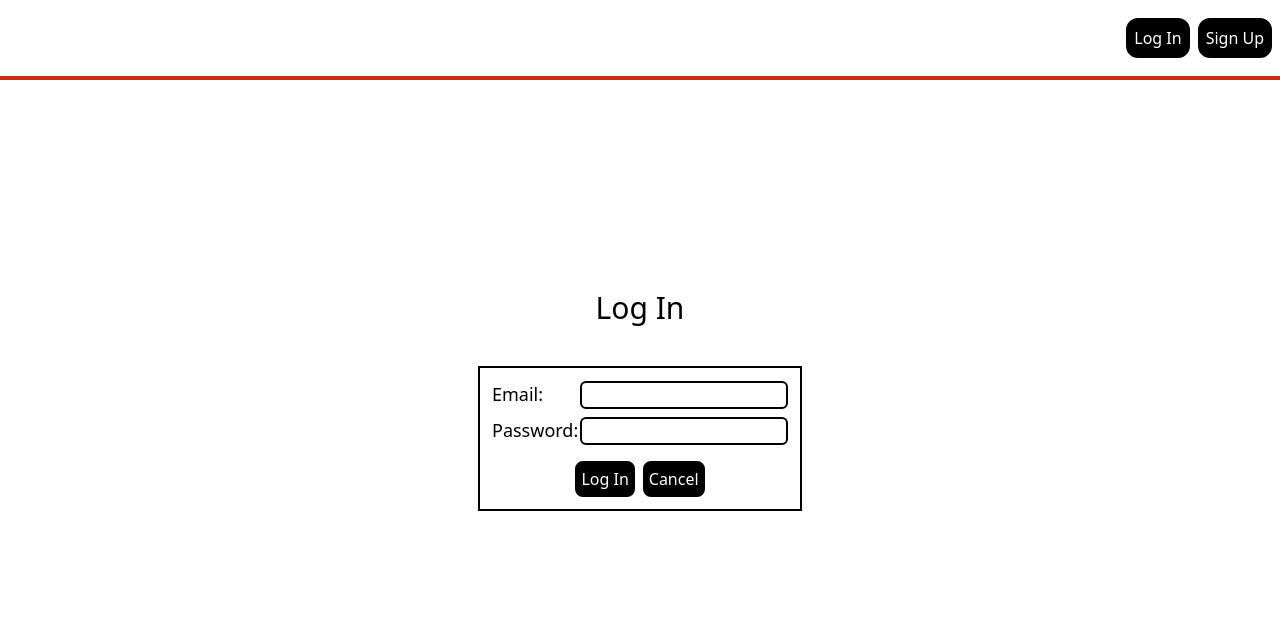
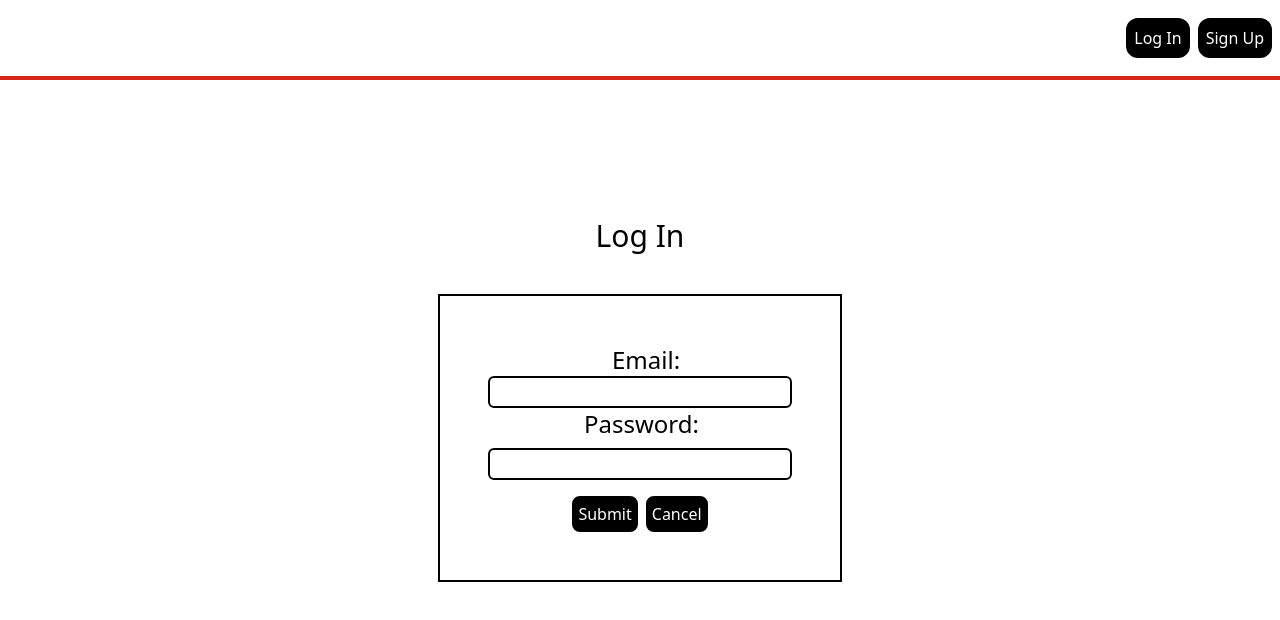
Before and after one commit to cmthecoder/my-fitness-app-front-end, a React (Create React App) app: page /login in a window 1280 px wide. Shown: the top 620 px of the page. Built offline with nearby package versions, Linux system fonts and the light colour scheme; no server answers.

Commit message:
edit style of login form

```diff
--- a/src/components/LoginForm/LoginForm.jsx
+++ b/src/components/LoginForm/LoginForm.jsx
@@ -30,32 +30,32 @@ const LoginForm = props => {
       <form
         autoComplete="off"
         onSubmit={handleSubmit}
-        className='flex flex-col border-2 border-black p-3'
+        className='flex flex-col border-2 border-black p-16 lg:p-12'
       >
-        <div>
-          <label htmlFor="email" className='mr-2 text-lg inline-block w-20'>Email:</label>
+        <div className='flex flex-col justify-center items-center'>
+          <label htmlFor="email" className='ml-6 lg:mr-0 text-2xl inline-block w-20 lg:text-2xl'>Email:</label>
           <input
             type="text"
             autoComplete="off"
-            className='border-2 border-black rounded-md w-52 pl-1'
+            className='border-2 border-black rounded-md w-50 pl-1 lg:text-xl text-lg'
             value={formData.email}
             name="email"
             onChange={handleChange}
           />
         </div>
-        <div>
-          <label htmlFor="password" className='mr-2 text-lg inline-block w-20'>Password:</label>
+        <div className='flex flex-col justify-center items-center'>
+          <label htmlFor="password" className='mr-2 lg:mr-8 text-2xl inline-block w-20 lg:text-2xl'>Password:</label>
           <input
             type="password"
             autoComplete="off"
-            className='border-2 border-black rounded-md w-52 mt-2 pl-1'
+            className='border-2 border-black rounded-md w-50 mt-2 pl-1 lg:text-xl text-lg'
             value={formData.pw}
             name="pw"
             onChange={handleChange}
           />
         </div>
         <div className='flex justify-center items-center mt-2 pt-2 gap-2'>
-          <button className='border-2 border-black rounded-lg p-1 text-white bg-black'>Log In</button>
+          <button className='border-2 border-black rounded-lg p-1 text-white bg-black'>Submit</button>
           <Link to="/">
             <button className='border-2 border-black rounded-lg p-1 text-white bg-black'>Cancel</button>
           </Link>
--- a/src/components/WorkoutCard/WorkoutCard.jsx
+++ b/src/components/WorkoutCard/WorkoutCard.jsx
@@ -5,9 +5,9 @@ const WorkoutCard = ({workout, handleDeleteWorkout}) => {
     <div className='bg-[#f5fffa] ml-3 border-2 border-black m-3'>
       <span className='bg-[#f5fffa] flex justify-end mr-2 cursor-pointer' onClick={() => handleDeleteWorkout(workout._id)}>X</span>
       <Link to={`/workout/${workout._id}/edit`} state={workout}>
-        <div className='bg-[#f5fffa] ml-2'>Workout: {workout.name}</div>
-        <div className='bg-[#f5fffa] ml-2'>Weight: {workout.weight}</div>
-        <div className='bg-[#f5fffa] ml-2'>Reps: {workout.reps}</div>
+        <div className='bg-[#f5fffa] ml-2 text-xl'>Workout: {workout.name}</div>
+        <div className='bg-[#f5fffa] ml-2 text-xl'>Weight: {workout.weight} lbs</div>
+        <div className='bg-[#f5fffa] ml-2 text-xl'>Reps: {workout.reps}</div>
       </Link>
     </div>
   )
--- a/src/pages/EditWorkout/EditWorkout.jsx
+++ b/src/pages/EditWorkout/EditWorkout.jsx
@@ -1,6 +1,6 @@
 import React from 'react'
 import { useState } from 'react'
-import { useLocation } from 'react-router-dom'
+import { useLocation, Link } from 'react-router-dom'
 
 const EditWorkout = (props) => {
 
@@ -17,14 +17,14 @@ const EditWorkout = (props) => {
   }
 
   return (
-    <div className='w-full h-screen flex justify-center items-center flex-col'>
-      <h1 className='mb-10 sm:text-3xl text-xl'>Edit Workout</h1>
+    <div className='w-full h-screen flex items-center flex-col mt-10'>
+      <h1 className='mb-10 lg:text-3xl text-2xl'>Edit Workout</h1>
       <form
         onSubmit={handleSubmit}
-        className='flex flex-col border-2 border-black p-3'
+        className='flex flex-col border-2 border-black p-3 lg:p-16'
       >
         <div>
-          <label htmlFor="name-input" className='mr-2 text-lg inline-block w-20'>Name:</label>
+          <label htmlFor="name-input" className='mr-2 text-xl inline-block w-20 lg:text-2xl'>Name:</label>
           <input
             type="text"
             required
@@ -33,11 +33,11 @@ const EditWorkout = (props) => {
             value={form.name}
             placeholder='Bench Press'
             onChange={handleChange}
-            className='border-2 border-black rounded-md w-52 pl-1'
+            className='border-2 border-black rounded-md w-52 pl-1 text-lg lg:text-lg'
           />
         </div>
         <div>
-          <label htmlFor="weight-input" className='mr-2 text-lg inline-block w-20'>Weight:</label>
+          <label htmlFor="weight-input" className='mr-2 text-xl inline-block w-20 lg:text-2xl'>Weight:</label>
           <input
             type="number"
             required
@@ -46,11 +46,11 @@ const EditWorkout = (props) => {
             value={form.weight}
             placeholder='200 lbs'
             onChange={handleChange}
-            className='border-2 border-black rounded-md w-52 mt-2 pl-1'
+            className='border-2 border-black rounded-md w-52 mt-2 pl-1 text-lg lg:text-lg'
           />
         </div>
         <div>
-          <label htmlFor="reps-input" className='mr-2 text-lg inline-block w-20'>Reps:</label>
+          <label htmlFor="reps-input" className='mr-2 text-xl inline-block w-20 lg:text-2xl'>Reps:</label>
           <input
             type="number"
             required
@@ -59,10 +59,13 @@ const EditWorkout = (props) => {
             value={form.reps}
             placeholder='10'
             onChange={handleChange}
-            className='border-2 border-black rounded-md w-52 mt-2 pl-1'
+            className='border-2 border-black rounded-md w-52 mt-2 pl-1 text-lg lg:text-lg'
           />
         </div>
         <div className='flex justify-center items-center mt-2 pt-2 gap-2'>
+          <Link to='/workouts'>
+            <button type="submit" className='border-2 border-black rounded-lg p-1 text-white bg-black'>Cancel</button>
+          </Link>
           <button type="submit" className='border-2 border-black rounded-lg p-1 text-white bg-black'>Submit</button>
         </div>
       </form>
--- a/src/pages/Login/Login.jsx
+++ b/src/pages/Login/Login.jsx
@@ -10,7 +10,7 @@ const LoginPage = props => {
 
   return (
     <main className='w-full h-screen flex justify-center items-center flex-col'>
-      <h1 className='mb-10 sm:text-3xl text-xl'>Log In</h1>
+      <h1 className='mb-10 sm:text-3xl text-3xl'>Log In</h1>
       <p>{message}</p>
       <LoginForm
         handleSignupOrLogin={props.handleSignupOrLogin}
```
